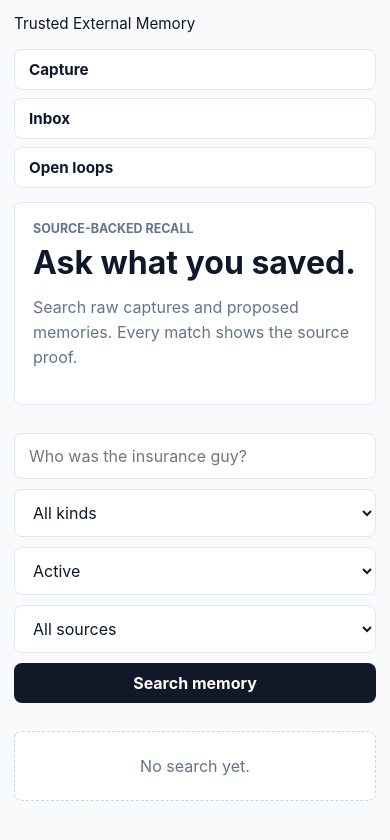
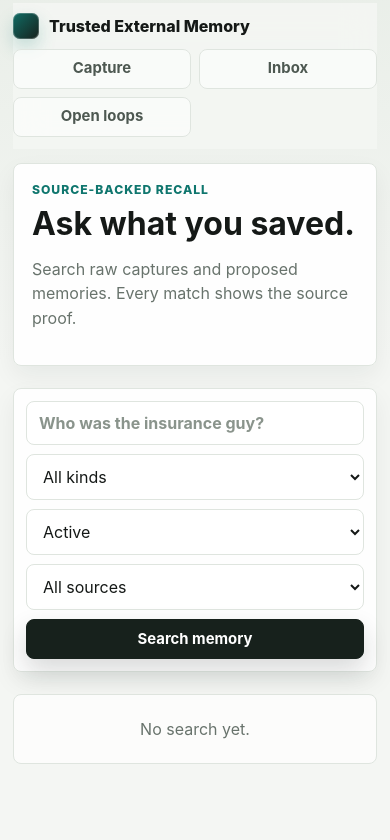
Before and after one commit to tdown4-gif/Chief-of-Staff, a Next.js app: page /recall in a window 390 px wide. Shown: the top 840 px of the page. Built offline with nearby package versions, Linux system fonts and the light colour scheme.

Commit message:
Polish daily memory UI

```diff
--- a/app/actions.ts
+++ b/app/actions.ts
@@ -1,6 +1,6 @@
 "use server";
 
-import { CAPTURE_SUCCESS_REDIRECT_PATH, validateCaptureContent } from "@/lib/capture";
+import { CAPTURE_SUCCESS_REDIRECT_PATH, normalizeCaptureSourceType, validateCaptureContent } from "@/lib/capture";
 import { createSourceItem } from "@/lib/db";
 import { extractAndStoreMemoriesForSource } from "@/lib/extraction";
 import { revalidatePath } from "next/cache";
@@ -19,7 +19,7 @@ export async function saveCapture(formData: FormData): Promise<void> {
     redirect(`/capture?error=${validation.error}`);
   }
 
-  const source = await createSourceItem(content, "text");
+  const source = await createSourceItem(content, normalizeCaptureSourceType(formData.get("sourceType")));
   const { error } = await extractAndStoreMemoriesForSource(source);
   if (error) {
     console.error("extraction failed for source", source.id, error);
--- a/app/globals.css
+++ b/app/globals.css
@@ -1,14 +1,27 @@
 :root {
   color-scheme: light;
-  --bg: #f8fafc;
-  --card: #ffffff;
-  --ink: #0f172a;
-  --muted: #64748b;
-  --line: #e2e8f0;
-  --brand: #111827;
-  --brand-soft: #f1f5f9;
-  --danger: #991b1b;
-  --success: #166534;
+  --bg: #f4f6f3;
+  --bg-strong: #e9eee8;
+  --surface: #ffffff;
+  --surface-soft: #f8faf7;
+  --ink: #151917;
+  --ink-soft: #2c342f;
+  --muted: #68736c;
+  --muted-strong: #4d5851;
+  --line: #dfe5df;
+  --line-strong: #cbd5cd;
+  --brand: #17211c;
+  --brand-hover: #26342d;
+  --accent: #0f766e;
+  --accent-soft: #e8f5f2;
+  --danger: #9f1d1d;
+  --danger-soft: #fff1f1;
+  --review: #8a5a00;
+  --review-soft: #fff7df;
+  --success: #17633f;
+  --success-soft: #e8f6ee;
+  --shadow: 0 18px 45px rgba(22, 31, 26, 0.08);
+  --shadow-soft: 0 10px 25px rgba(22, 31, 26, 0.06);
 }
 
 * {
@@ -17,16 +30,19 @@
 
 html {
   min-height: 100%;
-  background: var(--bg);
+  background:
+    linear-gradient(180deg, rgba(233, 238, 232, 0.92), rgba(244, 246, 243, 0.2) 360px),
+    var(--bg);
 }
 
 body {
   margin: 0;
   min-height: 100%;
   color: var(--ink);
-  background: var(--bg);
-  font-family: -apple-system, BlinkMacSystemFont, "Segoe UI", sans-serif;
+  background: transparent;
+  font-family: Inter, ui-sans-serif, system-ui, -apple-system, BlinkMacSystemFont, "Segoe UI", sans-serif;
   -webkit-font-smoothing: antialiased;
+  text-rendering: optimizeLegibility;
 }
 
 a {
@@ -41,97 +57,174 @@ select {
   font: inherit;
 }
 
+button,
+select {
+  cursor: pointer;
+}
+
 .shell {
-  width: min(960px, 100%);
+  width: min(1080px, 100%);
   margin: 0 auto;
-  padding: max(24px, env(safe-area-inset-top)) max(24px, env(safe-area-inset-right)) max(24px, env(safe-area-inset-bottom)) max(24px, env(safe-area-inset-left));
+  padding: max(22px, env(safe-area-inset-top)) max(20px, env(safe-area-inset-right)) max(36px, env(safe-area-inset-bottom)) max(20px, env(safe-area-inset-left));
+}
+
+.capture-shell {
+  width: min(820px, 100%);
+}
+
+.daily-shell {
+  width: min(1120px, 100%);
 }
 
 .nav {
+  position: sticky;
+  top: 0;
+  z-index: 10;
   display: flex;
   align-items: center;
   justify-content: space-between;
-  gap: 16px;
-  margin-bottom: 24px;
+  gap: 18px;
+  margin: -10px 0 22px;
+  padding: 10px 0 12px;
+  color: var(--ink);
+  background: rgba(244, 246, 243, 0.88);
+  backdrop-filter: blur(16px);
   font-size: 0.95rem;
+}
+
+.nav > a,
+.nav > strong {
+  display: inline-flex;
+  align-items: center;
+  gap: 10px;
+  color: var(--ink);
+  font-size: 1rem;
+  font-weight: 800;
+  letter-spacing: 0;
+}
+
+.nav > a::before,
+.nav > strong::before {
+  content: "";
+  width: 26px;
+  height: 26px;
+  border-radius: 7px;
+  background:
+    linear-gradient(135deg, rgba(15, 118, 110, 0.88), rgba(23, 33, 28, 0.94)),
+    var(--brand);
+  box-shadow: inset 0 0 0 1px rgba(255, 255, 255, 0.22), 0 8px 18px rgba(15, 118, 110, 0.22);
 }
 
 .nav-links {
   display: flex;
   flex-wrap: wrap;
   gap: 8px;
+  justify-content: flex-end;
 }
 
 .nav-link,
 .button,
 .secondary-button,
 .danger-button {
+  display: inline-flex;
+  align-items: center;
+  justify-content: center;
+  min-height: 40px;
   border-radius: 8px;
   padding: 10px 14px;
   border: 1px solid var(--line);
-  background: var(--card);
   color: var(--ink);
-  font-weight: 650;
+  font-size: 0.93rem;
+  font-weight: 750;
+  line-height: 1.15;
+  transition: background 160ms ease, border-color 160ms ease, color 160ms ease, box-shadow 160ms ease, transform 160ms ease;
+}
+
+.nav-link {
+  background: rgba(255, 255, 255, 0.58);
+  color: var(--muted-strong);
+}
+
+.nav-link:hover,
+.secondary-button:hover {
+  border-color: var(--line-strong);
+  background: var(--surface);
+  box-shadow: var(--shadow-soft);
 }
 
 .button {
-  display: inline-flex;
-  justify-content: center;
-  border: 0;
+  border-color: var(--brand);
   color: white;
   background: var(--brand);
-  cursor: pointer;
+  box-shadow: 0 12px 26px rgba(23, 33, 28, 0.16);
+}
+
+.button:hover {
+  background: var(--brand-hover);
+  transform: translateY(-1px);
 }
 
 .secondary-button {
-  display: inline-flex;
-  justify-content: center;
-  background: var(--brand-soft);
+  background: var(--surface-soft);
 }
 
 .danger-button {
-  display: inline-flex;
-  justify-content: center;
-  border-color: #fecaca;
-  background: #fff1f2;
+  border-color: #f3c5c5;
+  background: var(--danger-soft);
   color: var(--danger);
-  cursor: pointer;
+}
+
+.danger-button:hover {
+  border-color: #e9a8a8;
+  background: #ffe7e7;
+}
+
+.hero,
+.capture-card,
+.daily-panel,
+.capture-item,
+.recall-panel,
+.empty-state {
+  border: 1px solid var(--line);
+  border-radius: 8px;
+  background: rgba(255, 255, 255, 0.94);
+  box-shadow: var(--shadow-soft);
 }
 
 .hero {
-  padding: 28px;
-  border: 1px solid var(--line);
-  border-radius: 8px;
-  background: #ffffff;
+  padding: 24px;
 }
 
-.capture-shell {
-  max-width: 720px;
-}
-
-.capture-hero {
-  padding: 20px;
+.hero p:last-child {
+  max-width: 680px;
 }
 
 .section-label {
-  margin: 0 0 8px;
-  color: var(--muted);
-  font-weight: 750;
+  margin: 0 0 9px;
+  color: var(--accent);
+  font-size: 0.76rem;
+  font-weight: 850;
+  letter-spacing: 0.08em;
+  line-height: 1.35;
   text-transform: uppercase;
-  font-size: 0.78rem;
-  line-height: 1.35;
+}
+
+h1,
+h2 {
+  color: var(--ink);
+  letter-spacing: 0;
 }
 
 h1 {
-  margin: 8px 0 12px;
-  font-size: clamp(2rem, 8vw, 3.7rem);
-  line-height: 1;
-  letter-spacing: 0;
+  margin: 0 0 12px;
+  font-size: clamp(2.1rem, 7vw, 3.4rem);
+  line-height: 0.98;
 }
 
 h2 {
   margin: 0 0 12px;
-  letter-spacing: 0;
+  font-size: 1.08rem;
+  line-height: 1.2;
 }
 
 p {
@@ -146,52 +239,103 @@ p {
   margin-top: 18px;
 }
 
-.card,
-.capture-card {
+.card {
   border: 1px solid var(--line);
   border-radius: 8px;
-  background: #ffffff;
+  background: var(--surface);
   padding: 18px;
 }
 
 .capture-card {
   display: grid;
-  gap: 12px;
+  gap: 14px;
+  padding: 18px;
+  box-shadow: var(--shadow);
+}
+
+.capture-card-header {
+  display: flex;
+  align-items: flex-start;
+  justify-content: space-between;
+  gap: 16px;
 }
 
 .capture-label {
+  display: block;
+  color: var(--ink);
+  font-size: 1.04rem;
+  font-weight: 850;
+}
+
+.capture-prompt {
+  margin: 5px 0 0;
   color: var(--muted);
-  font-size: 0.86rem;
-  font-weight: 650;
+  font-size: 0.94rem;
+}
+
+.source-type-field {
+  display: grid;
+  gap: 6px;
+  min-width: 156px;
+  color: var(--muted-strong);
+  font-size: 0.76rem;
+  font-weight: 800;
+  letter-spacing: 0.05em;
   text-transform: uppercase;
 }
 
-.capture-select {
-  width: min(260px, 100%);
+.capture-select,
+.recall-input,
+.recall-select,
+.memory-correction-input {
+  min-width: 0;
   border: 1px solid var(--line);
   border-radius: 8px;
+  color: var(--ink);
+  background: var(--surface);
+  box-shadow: inset 0 1px 0 rgba(255, 255, 255, 0.72);
+}
+
+.capture-select {
+  width: 100%;
   padding: 10px 12px;
   color: var(--ink);
-  background: #ffffff;
+  font-size: 0.94rem;
+  font-weight: 700;
+  text-transform: none;
+  letter-spacing: 0;
 }
 
 .capture-textarea {
   width: 100%;
-  min-height: 260px;
+  min-height: 310px;
   resize: vertical;
   border: 1px solid var(--line);
   border-radius: 8px;
-  padding: 16px;
-  background: white;
+  padding: 18px;
+  background: #fcfdfb;
   color: var(--ink);
-  font-size: 1rem;
-  line-height: 1.5;
+  font-size: 1.08rem;
+  line-height: 1.52;
+  box-shadow: inset 0 1px 0 rgba(255, 255, 255, 0.75);
+}
+
+.capture-textarea::placeholder,
+.recall-input::placeholder {
+  color: #8a948c;
 }
 
 .capture-select:focus,
-.capture-textarea:focus {
-  outline: 3px solid #dbeafe;
-  border-color: #93c5fd;
+.capture-textarea:focus,
+.recall-input:focus,
+.recall-select:focus,
+.memory-correction-input:focus {
+  outline: 3px solid rgba(15, 118, 110, 0.18);
+  border-color: rgba(15, 118, 110, 0.62);
+}
+
+.capture-status {
+  min-height: 22px;
 }
 
 .capture-actions {
@@ -202,29 +346,32 @@ p {
 }
 
 .capture-save-button {
-  min-width: 150px;
+  min-width: 160px;
   min-height: 52px;
-  font-size: 1.05rem;
+  font-size: 1.03rem;
 }
 
 .hint,
 .error,
 .success {
   margin: 0;
-  font-size: 0.95rem;
+  font-size: 0.94rem;
 }
 
 .error {
   color: var(--danger);
+  font-weight: 750;
 }
 
 .success {
+  display: inline-flex;
+  width: fit-content;
+  border: 1px solid #bfe4cf;
+  border-radius: 8px;
+  padding: 7px 10px;
   color: var(--success);
-  font-weight: 700;
-}
-
-.daily-shell {
-  max-width: 1040px;
+  background: var(--success-soft);
+  font-weight: 800;
 }
 
 .daily-hero {
@@ -239,12 +386,12 @@ p {
 .daily-recall-button {
   min-height: 58px;
   align-items: center;
-  font-size: 1.05rem;
+  font-size: 1.03rem;
 }
 
 .daily-grid {
   display: grid;
-  grid-template-columns: 1.15fr 1fr 1fr;
+  grid-template-columns: 1.18fr 1fr 1fr;
   gap: 12px;
 }
 
@@ -253,11 +400,8 @@ p {
 }
 
 .daily-panel {
-  border: 1px solid var(--line);
-  border-radius: 8px;
-  background: var(--card);
+  min-width: 0;
   padding: 16px;
-  min-width: 0;
 }
 
 .daily-panel-header {
@@ -270,37 +414,36 @@ p {
 
 .daily-panel-header h2 {
   margin: 0;
-  font-size: 1.05rem;
 }
 
 .daily-panel-header a {
-  color: var(--muted);
-  font-size: 0.92rem;
-  font-weight: 700;
+  color: var(--accent);
+  font-size: 0.9rem;
+  font-weight: 800;
 }
 
 .daily-list {
   display: grid;
-  gap: 8px;
+  gap: 4px;
 }
 
 .daily-row {
   display: grid;
   gap: 5px;
-  padding: 10px 0;
-  border-top: 1px solid var(--line);
+  margin: 0 -8px;
+  padding: 10px 8px;
+  border-radius: 8px;
 }
 
-.daily-row:first-child {
-  border-top: 0;
-  padding-top: 0;
+.daily-row:hover {
+  background: var(--surface-soft);
 }
 
 .daily-row > span {
   overflow-wrap: anywhere;
-  color: #1e293b;
-  font-weight: 650;
-  line-height: 1.4;
+  color: var(--ink-soft);
+  font-weight: 720;
+  line-height: 1.42;
 }
 
 .daily-row small {
@@ -319,72 +462,76 @@ p {
 }
 
 .capture-item {
-  border: 1px solid var(--line);
-  border-radius: 8px;
   padding: 16px;
-  background: var(--card);
 }
 
 .capture-meta {
   display: flex;
   flex-wrap: wrap;
-  gap: 8px;
+  gap: 7px;
   align-items: center;
   color: var(--muted);
-  font-size: 0.86rem;
-  margin-bottom: 8px;
+  font-size: 0.84rem;
+  margin-bottom: 9px;
 }
 
 .badge {
-  border-radius: 6px;
+  display: inline-flex;
+  align-items: center;
+  min-height: 25px;
+  border: 1px solid transparent;
+  border-radius: 7px;
   padding: 4px 8px;
-  background: var(--brand-soft);
-  color: #334155;
-  font-weight: 700;
+  background: var(--accent-soft);
+  color: #0f5f59;
+  font-size: 0.78rem;
+  font-weight: 850;
+  line-height: 1.1;
 }
 
 .badge-muted {
-  background: #f8fafc;
-  color: var(--muted);
+  border-color: var(--line);
+  background: var(--surface-soft);
+  color: var(--muted-strong);
 }
 
 .badge-review {
-  color: #92400e;
-  background: #fffbeb;
-  border: 1px solid #fde68a;
+  border-color: #f2d58e;
+  color: var(--review);
+  background: var(--review-soft);
 }
 
 .badge-high {
-  color: #166534;
-  background: #f0fdf4;
-  border: 1px solid #bbf7d0;
+  border-color: #bfe4cf;
+  color: var(--success);
+  background: var(--success-soft);
 }
 
 .badge-medium {
-  color: #334155;
-  background: #f8fafc;
-  border: 1px solid #e2e8f0;
+  border-color: var(--line);
+  color: var(--muted-strong);
+  background: var(--surface-soft);
 }
 
 .badge-low {
-  color: #7f1d1d;
-  background: #fef2f2;
-  border: 1px solid #fecaca;
+  border-color: #f0b7b7;
+  color: var(--danger);
+  background: var(--danger-soft);
 }
 
 .capture-content {
   white-space: pre-wrap;
   overflow-wrap: anywhere;
   margin: 0;
-  color: #1e293b;
-  line-height: 1.5;
+  color: var(--ink-soft);
+  line-height: 1.55;
 }
 
 .memory-list {
   display: grid;
-  gap: 10px;
-  margin-top: 14px;
-  padding-top: 14px;
+  gap: 11px;
+  margin-top: 15px;
+  padding-top: 15px;
   border-top: 1px solid var(--line);
 }
 
@@ -394,15 +541,18 @@ p {
 
 .memory-list-title {
   margin: 0;
-  color: var(--muted);
-  font-size: 0.82rem;
-  font-weight: 750;
+  color: var(--muted-strong);
+  font-size: 0.76rem;
+  font-weight: 850;
+  letter-spacing: 0.06em;
   text-transform: uppercase;
 }
 
 .memory-row {
   display: grid;
-  gap: 6px;
+  gap: 7px;
+  border-left: 3px solid var(--accent-soft);
+  padding-left: 12px;
 }
 
 .memory-content,
@@ -412,8 +562,8 @@ p {
 }
 
 .memory-content {
-  color: #1e293b;
-  font-weight: 650;
+  color: var(--ink-soft);
+  font-weight: 760;
 }
 
 .memory-rationale {
@@ -422,7 +572,7 @@ p {
 }
 
 .memory-review-form {
-  margin: 4px 0 0;
+  margin: 2px 0 0;
 }
 
 .recall-feedback-actions {
@@ -440,62 +590,53 @@ p {
   display: grid;
   grid-template-columns: minmax(0, 1fr) auto;
   gap: 8px;
-  margin-top: 6px;
+  margin-top: 5px;
 }
 
 .memory-correction-input {
-  min-width: 0;
-  border: 1px solid var(--line);
-  border-radius: 8px;
-  padding: 9px 11px;
-  color: var(--ink);
-  background: #ffffff;
-}
-
-.memory-correction-input:focus {
-  outline: 3px solid #dbeafe;
-  border-color: #93c5fd;
+  padding: 10px 11px;
 }
 
 .memory-review-form .secondary-button,
 .memory-correction-form .secondary-button,
 .memory-review-form .danger-button {
+  min-height: 36px;
   padding: 8px 12px;
 }
 
 .recall-panel,
 .recall-results {
-  margin-top: 28px;
+  margin-top: 22px;
+}
+
+.recall-panel {
+  padding: 12px;
 }
 
 .recall-form {
   display: grid;
-  grid-template-columns: minmax(220px, 1fr) repeat(3, minmax(130px, auto)) auto;
-  gap: 10px;
+  grid-template-columns: minmax(220px, 1fr) repeat(3, minmax(132px, auto)) auto;
+  gap: 9px;
 }
 
 .recall-input,
 .recall-select {
-  min-width: 0;
-  border: 1px solid var(--line);
-  border-radius: 8px;
-  padding: 12px 14px;
-  color: var(--ink);
-  background: #ffffff;
+  min-height: 44px;
+  padding: 11px 12px;
 }
 
-.recall-input:focus,
-.recall-select:focus {
-  outline: 3px solid #dbeafe;
-  border-color: #93c5fd;
+.recall-input {
+  font-weight: 650;
 }
 
 .source-proof {
   display: grid;
   gap: 6px;
-  margin-top: 12px;
-  padding-top: 12px;
-  border-top: 1px solid var(--line);
+  margin-top: 13px;
+  padding: 12px;
+  border: 1px solid var(--line);
+  border-radius: 8px;
+  background: var(--surface-soft);
 }
 
 .open-loop-actions {
@@ -510,23 +651,51 @@ p {
 }
 
 .empty-state {
-  border: 1px dashed #cbd5e1;
-  border-radius: 8px;
   padding: 24px;
   color: var(--muted);
   text-align: center;
-  background: #ffffff;
+  background: rgba(255, 255, 255, 0.72);
+  box-shadow: none;
+}
+
+@media (max-width: 860px) {
+  .daily-grid {
+    grid-template-columns: 1fr;
+  }
+
+  .recall-form {
+    grid-template-columns: 1fr 1fr;
+  }
+
+  .recall-form .recall-input,
+  .recall-form .button {
+    grid-column: 1 / -1;
+  }
 }
 
 @media (max-width: 720px) {
   .shell {
-    padding: max(14px, env(safe-area-inset-top)) max(14px, env(safe-area-inset-right)) max(16px, env(safe-area-inset-bottom)) max(14px, env(safe-area-inset-left));
+    padding: max(13px, env(safe-area-inset-top)) max(13px, env(safe-area-inset-right)) max(18px, env(safe-area-inset-bottom)) max(13px, env(safe-area-inset-left));
   }
 
   .nav {
     align-items: stretch;
     flex-direction: column;
+    gap: 10px;
     margin-bottom: 14px;
+  }
+
+  .nav-links {
+    display: grid;
+    grid-template-columns: repeat(2, minmax(0, 1fr));
+  }
+
+  .nav-link,
+  .button,
+  .secondary-button,
+  .danger-button,
+  .recall-select {
+    width: 100%;
   }
 
   .hero {
@@ -535,32 +704,37 @@ p {
 
   h1 {
     font-size: 2rem;
-    line-height: 1.05;
+    line-height: 1.04;
   }
 
-  .grid {
+  .grid,
+  .daily-hero,
+  .recall-form {
     grid-template-columns: 1fr;
   }
 
-  .daily-hero,
-  .daily-grid {
-    grid-template-columns: 1fr;
+  .capture-card {
+    gap: 12px;
+    padding: 13px;
   }
 
+  .capture-card-header,
   .capture-actions {
     align-items: stretch;
     flex-direction: column;
   }
 
-  .recall-form {
-    grid-template-columns: 1fr;
+  .source-type-field {
+    min-width: 0;
   }
 
-  .button,
-  .secondary-button,
-  .danger-button,
-  .nav-link,
-  .recall-select {
+  .capture-textarea {
+    min-height: 54vh;
+    padding: 15px;
+    font-size: 16px;
+  }
+
+  .capture-save-button {
     width: 100%;
   }
 
@@ -576,17 +750,4 @@ p {
   .memory-correction-form {
     grid-template-columns: 1fr;
   }
-
-  .capture-card {
-    padding: 14px;
-  }
-
-  .capture-textarea {
-    min-height: 54vh;
-    font-size: 16px;
-  }
-
-  .capture-save-button {
-    width: 100%;
-  }
 }
```
Also changed, not shown: components/CaptureForm.tsx (+28 -5 lines).
